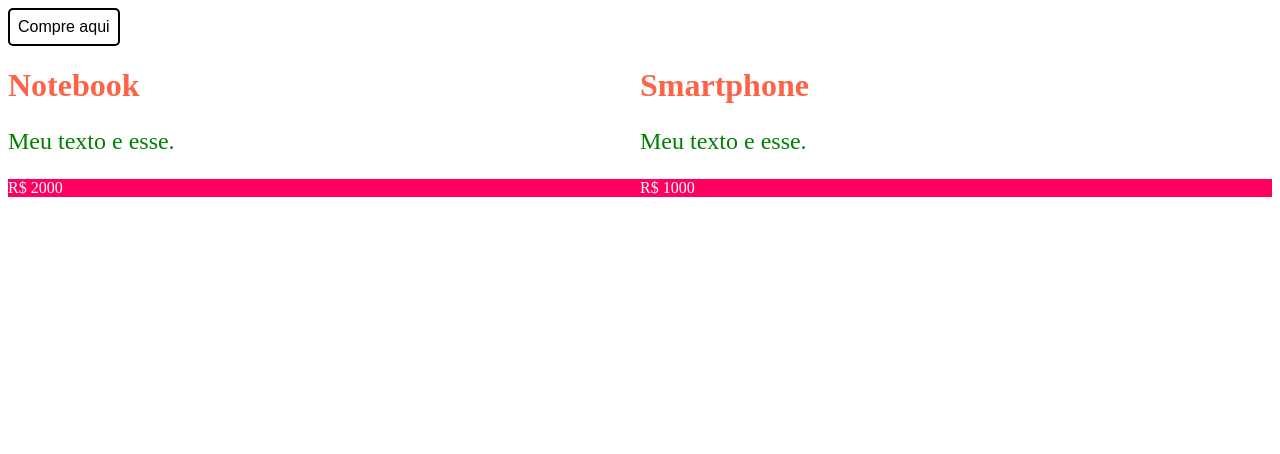
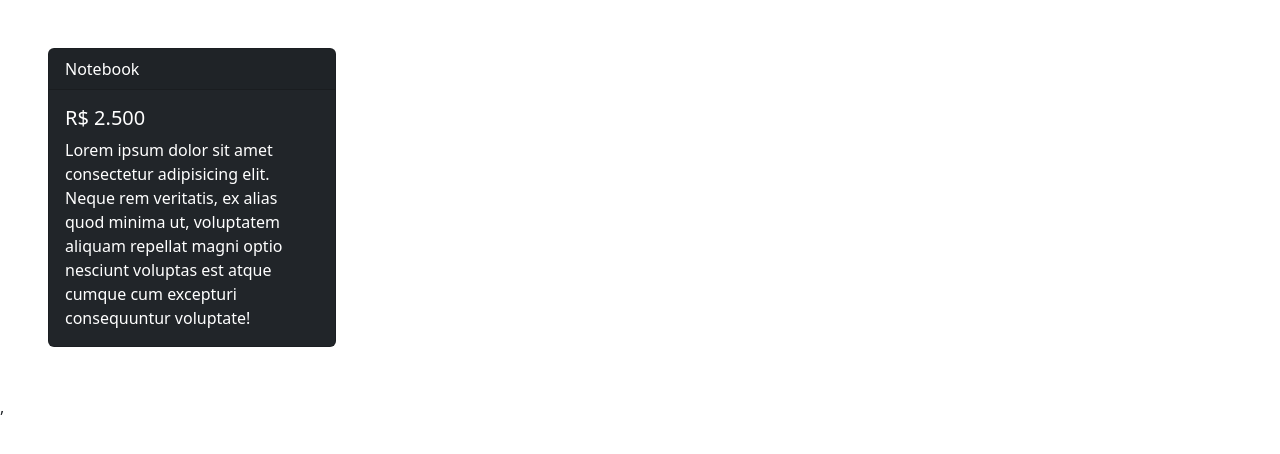
Before and after one commit to ocesar9/React, a React (Create React App) app in the folder ambiente-do-curso/appreact/: page / in a window 1280 px wide. Shown: the top 454 px of the page. Built offline with nearby package versions, Linux system fonts and the light colour scheme.

Commit message:
CSS Frameworks

```diff
--- a/ambiente-do-curso/appreact/package.json
+++ b/ambiente-do-curso/appreact/package.json
@@ -3,9 +3,11 @@
     "@testing-library/jest-dom": "^5.16.5",
     "@testing-library/react": "^13.4.0",
     "@testing-library/user-event": "^13.5.0",
+    "bootstrap": "^5.2.3",
     "react": "^18.2.0",
+    "react-bootstrap": "^2.7.0",
     "react-dom": "^18.2.0",
-    "react-scripts": "5.0.1",
+    "react-scripts": "^5.0.1",
     "styled-components": "^5.3.6",
     "web-vitals": "^2.1.4"
   },
--- a/ambiente-do-curso/appreact/src/App.js
+++ b/ambiente-do-curso/appreact/src/App.js
@@ -1,74 +1,24 @@
 import React from 'react'
-import styled from 'styled-components'
+import Card from 'react-bootstrap/Card'
 
-const ProdutosContainer = styled.div `
-  display: flex;
+const App = () => {
+  return (
+    // <div className='card bg-dark text-white m-5' style={{maxWidth: '18rem'}}>
+    //   <div className='card-header'>Notebook</div>
+    //   <div className="card-body">
+    //     <h5 className='card-title'>R$ 2.500</h5>
+    //     <p className='card-text'>Lorem ipsum dolor sit, amet consectetur adipisicing elit. Atque non esse odit, quaerat, placeat, dolorum qui debitis molestiae pariatur doloribus quibusdam. Nam consequuntur nulla vero harum dolores doloribus libero incidunt.</p>
+    //   </div>
+    // </div>
 
-`
+    <Card bg='dark' text='white' className='text-white m-5' style={{maxWidth:'18rem'}}>
+      <Card.Header>Notebook</Card.Header>
+      <Card.Body>
+        <Card.Title>R$ 2.500</Card.Title>
+        <Card.Text> Lorem ipsum dolor sit amet consectetur adipisicing elit. Neque rem veritatis, ex alias quod minima ut, voluptatem aliquam repellat magni optio nesciunt voluptas est atque cumque cum excepturi consequuntur voluptate! </Card.Text>
+      </Card.Body>
+    </Card>
 
-const Produto = styled.div`
-  flex: 1;
-`
-
-const Titulo = styled.h1`
-  font-size:2rem;
-  color: tomato;
-`
-const Paragrafo = styled.p`
-  font-size: 1.5rem;
-  color: green;
-`
-
-const Preco = styled.p`
-  /* background: ${({cor}) => cor}; */
-  background: hsl(${Math.random() * 360}, 100%,50%);
-  color: white;
-`
-
-const Comprar = styled.button`
-  background: ${({ativo}) => ativo ? '#000' : '#fff'};
-  font-size: 1rem;
-  border: 2px solid #000;
-  border-radius: 5px;
-  padding: 0.5rem;
-  color: white;
-  color: ${({ativo}) => ativo ? '#fff' : '#000'};
-  cursor: pointer;
-  &:hover{
-    background: tomato;
-  }
-`
-const App = () => {
-
-  // function template(value,total){
-  //   console.log(value);
-  // }
-  // const total = 100
-  // template`Isso e ${total} um teste`
-
-  const [ativo,setAtivo] = React.useState(false);
-
-  function handleClick(){
-    setAtivo(!ativo)
-  }
-
-
-  return (
-    <div>
-      <Comprar ativo={ativo} onClick={handleClick}>Compre aqui</Comprar>
-      <ProdutosContainer>
-        <Produto>
-          <Titulo>Notebook</Titulo>
-          <Paragrafo>Meu texto e esse.</Paragrafo>
-          <Preco>R$ 2000</Preco>
-        </Produto>
-        <Produto>
-          <Titulo>Smartphone</Titulo>
-          <Paragrafo>Meu texto e esse.</Paragrafo>
-          <Preco>R$ 1000</Preco>
-        </Produto>
-      </ProdutosContainer>
-    </div>
   )
 }
 
```
Also changed, not shown: ambiente-do-curso/appreact/src/index.js (+5 -2 lines), 1 other file (tests, documents, lock files or other folders).
